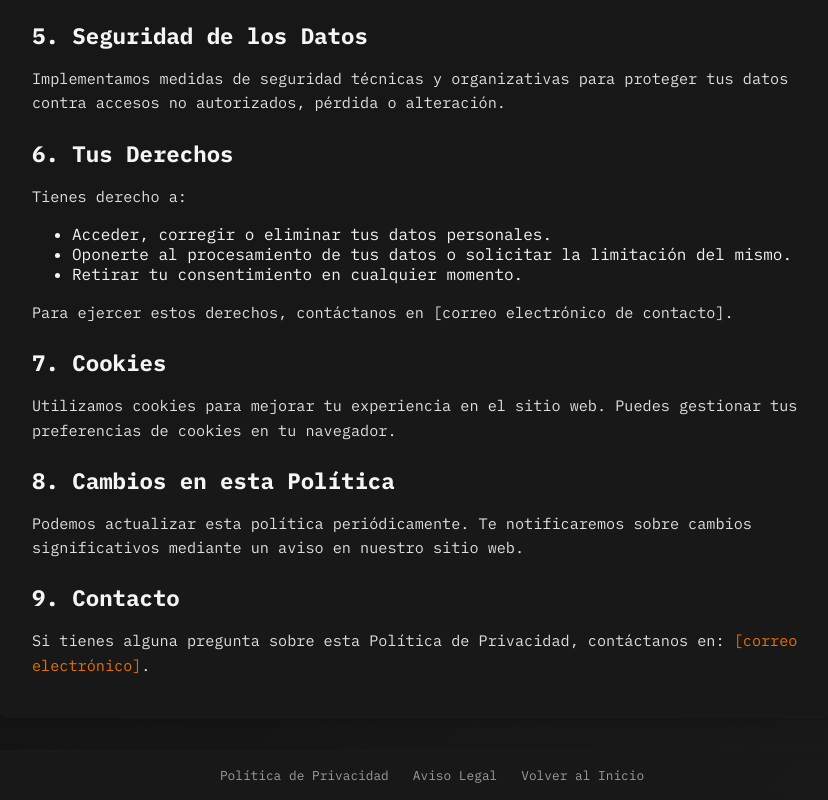
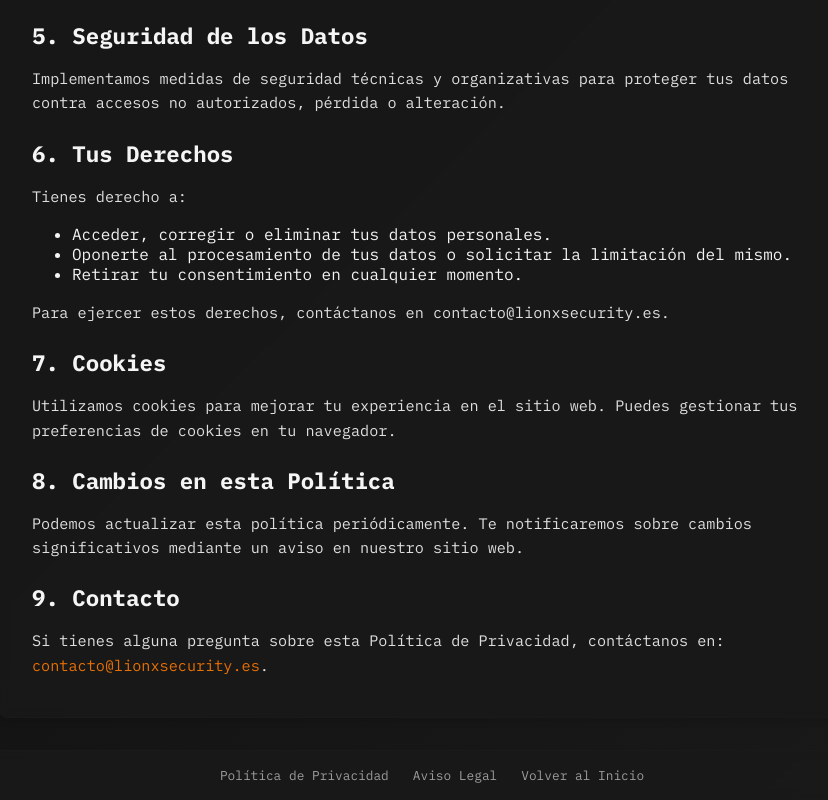
Before and after one commit to pantasec/privacy-policy, a plain HTML site: page index.html in a window 1280 px wide. Shown: the part 934-1734 px from the top of the page, without its empty margins (208-1036 px from the left). Drawn offline with Linux system fonts and the light colour scheme.

Commit message:
Update index.html

```diff
--- a/index.html
+++ b/index.html
@@ -118,7 +118,7 @@
 <body>
     <div class="container">
         <h1>Política de Privacidad</h1>
-        <p>Última actualización: [Fecha]</p>
+        <p>Última actualización: [14/09/2025]</p>
 
         <h2>1. Introducción</h2>
         <p>En Pantasec, valoramos tu privacidad y estamos comprometidos a proteger tus datos personales. Esta Política de Privacidad explica cómo recopilamos, usamos, almacenamos y protegemos tu información cuando visitas nuestro sitio web o utilizas nuestros servicios.</p>
@@ -156,7 +156,7 @@
             <li>Oponerte al procesamiento de tus datos o solicitar la limitación del mismo.</li>
             <li>Retirar tu consentimiento en cualquier momento.</li>
         </ul>
-        <p>Para ejercer estos derechos, contáctanos en [correo electrónico de contacto].</p>
+        <p>Para ejercer estos derechos, contáctanos en contacto@lionxsecurity.es.</p>
 
         <h2>7. Cookies</h2>
         <p>Utilizamos cookies para mejorar tu experiencia en el sitio web. Puedes gestionar tus preferencias de cookies en tu navegador.</p>
@@ -165,7 +165,7 @@
         <p>Podemos actualizar esta política periódicamente. Te notificaremos sobre cambios significativos mediante un aviso en nuestro sitio web.</p>
 
         <h2>9. Contacto</h2>
-        <p>Si tienes alguna pregunta sobre esta Política de Privacidad, contáctanos en: <a href="mailto:[correo electrónico]">[correo electrónico]</a>.</p>
+        <p>Si tienes alguna pregunta sobre esta Política de Privacidad, contáctanos en: <a href="mailto:[correo electrónico]">contacto@lionxsecurity.es</a>.</p>
     </div>
 
     <footer>
```
